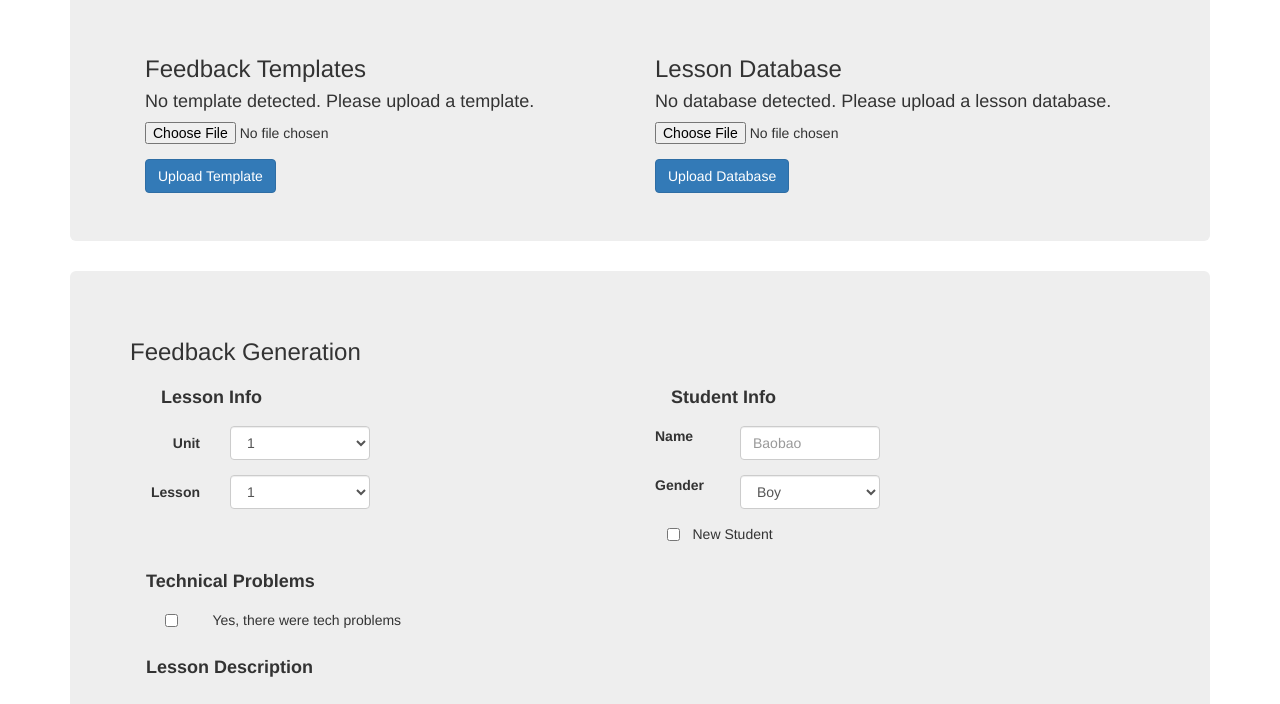
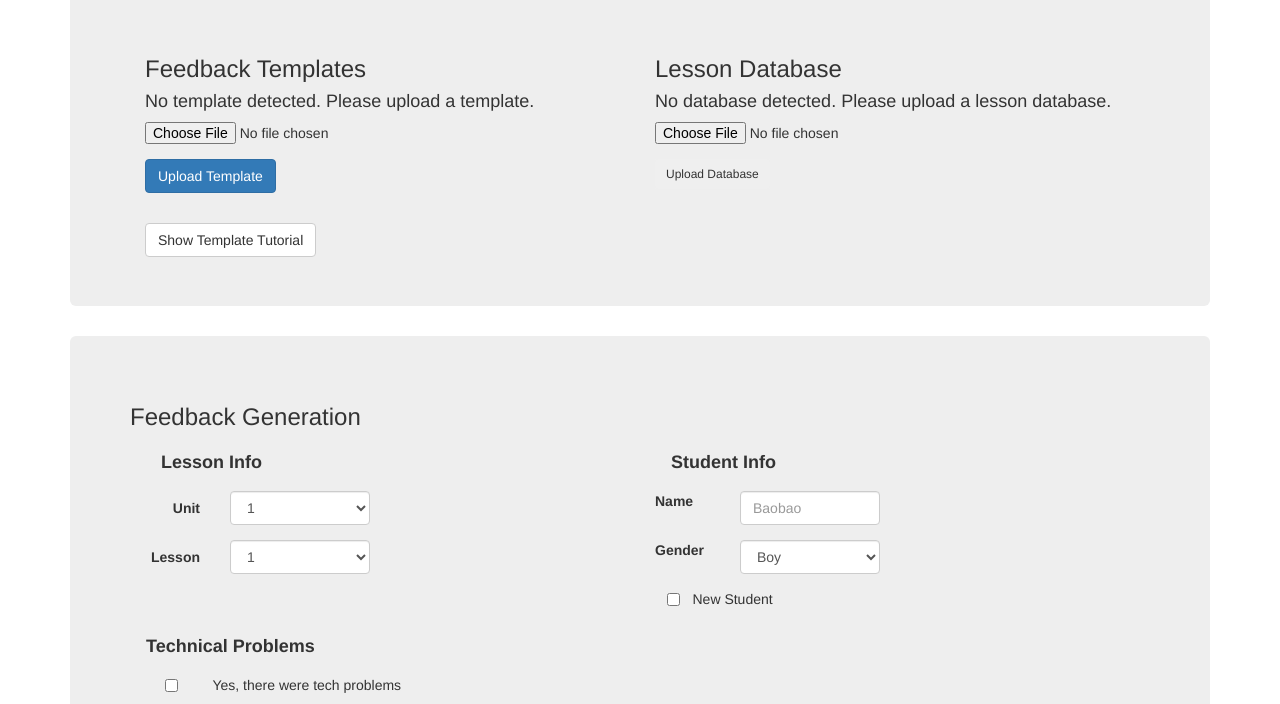
Before and after one commit to asacoolguy/FeedbackGenerator, a plain HTML site: page index.html in a window 1280 px wide. Shown: the part 82-786 px from the top of the page. Drawn offline with nearby package versions, Linux system fonts and the light colour scheme.

Commit message:
added a tutorial button

```diff
--- a/index.html
+++ b/index.html
@@ -35,8 +35,14 @@
 						<input type="file" id="databaseUpload">
 					</div>
 					<button type="submit" onClick="saveDatabase();"
-						class="btn btn-primary">Upload Database</button>
+						class="btn btn-defualt btn-sm">Upload Database</button>
 				</form>
+			</div>
+			<br><br>
+			<div class="col-md-12" style="margin-top: 30px">
+				 <button type="button"  class="btn btn-default" id="helpMsgBtn" onclick="toggleHelpMsg()">Show Template Tutorial</button>
+				 <div class="col-md-12" id="helpMsgBox">
+				 </div>
 			</div>
 		</div>
 
--- a/main.js
+++ b/main.js
@@ -84,9 +84,28 @@ function saveTemplate(){
   localStorage.setItem('template', tempTemplate);
 }
 
+
 // saves the uploaded database into local storage
 function saveDatabase(){
   localStorage.setItem('database', tempDatabse);
+}
+
+
+// show the help message box
+function toggleHelpMsg(){
+  let helpMsgBox = document.getElementById("helpMsgBox");
+  if (helpMsgBox.innerHTML.toString().trim() == ""){
+    helpMsgBox.innerHTML = "<br>Templates are .txt files containing the sentences you use to populate your feedback."
+    + "<br>It needs to be in JSON format, so use <a href=\"https://jsoneditoronline.org/\" target=\"_blank\">this website</a> to edit the template file."
+    + "<br>Sentences are divided into categories like \"opening\" and \"lessonTopic_intro\". Each sentence category can have as many sentences as you want so your generated paragraphs sound more randomized."
+    + "<br>Remember to use keywords like \"~name\", \"~pronounSub\", \"~pronounObj\", \"~pronounPos\", \"~parent\", \"~item\", and \"~items\"."
+    + "<br><br>Databases are .txt files containing the topics for each unit and lesson."
+    + "<br>After editing the entries in an excel file, save it as a csv file with tab as field delimiters. Open the csv file with a text editor and copy the contents into <a href=\"https://www.csvjson.com/csv2json\" target=\"_blank\">this website</a> and convert it to JSON format. Finally copy the JSON data back into a .txt file and it can be uploaded as a database.";
+    document.getElementById("helpMsgBtn").textContent = "Hide Template Tutorial";
+  } else{
+    helpMsgBox.innerHTML = "";
+    document.getElementById("helpMsgBtn").textContent = "Show Template Tutorial";
+  }
 }
 
 
@@ -151,6 +170,7 @@ function displayLessonDescriptionBox(){
     document.getElementById(categories[i] + "Box").innerHTML = finalHTML;
   }
 }
+
 
 
 // ---------------------------------------
@@ -423,8 +443,8 @@ function replaceWords(feedback, inputs){
   result = result.replace(/~pronounSub/g, inputs.pronounSub);
   result = result.replace(/~pronounPos/g, inputs.pronounPos);
   result = result.replace(/~pronounSub/g, inputs.pronounSub);
-  result = result.replace(/~unitCountry/g, template.unitCountry[inputs.unit]);
-  result = result.replace(/~unitCharacter/g, template.unitCharacter[inputs.unit]);
+  result = result.replace(/~unitCountry/g, template.unitCountry[inputs.unit - 1]);
+  result = result.replace(/~unitCharacter/g, template.unitCharacter[inputs.unit - 1]);
 
   return result;
 }
```
Also changed, not shown: template.txt.
